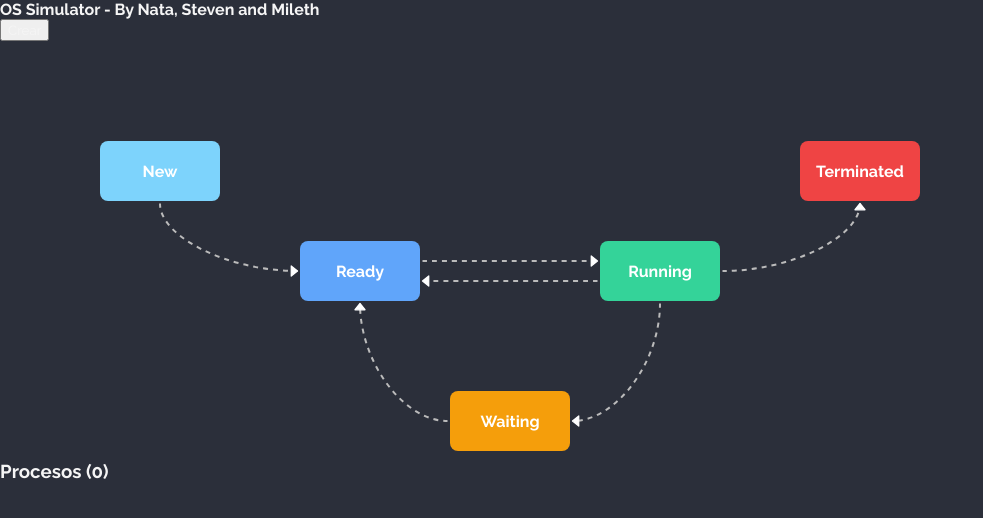
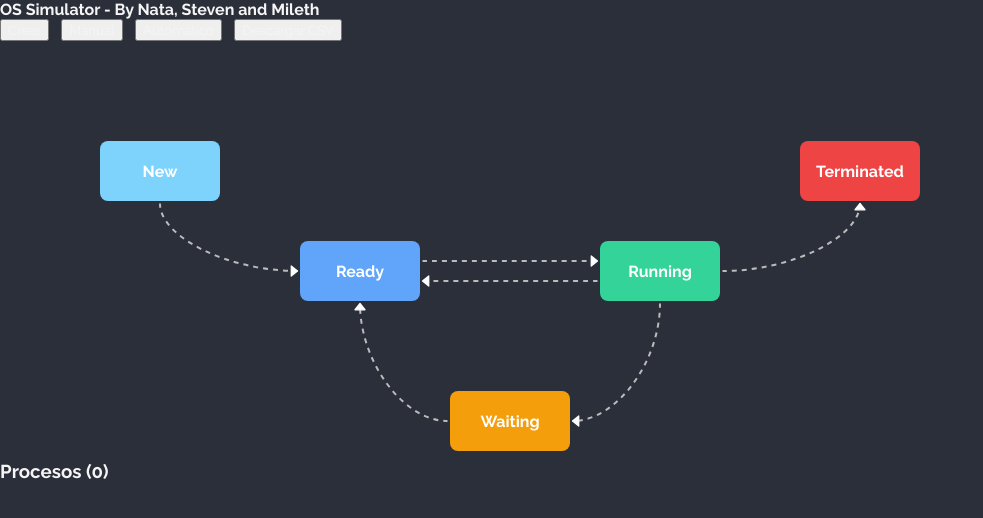
Before and after one commit to Steven-Leon-007/os_process_simulator, a React (Vite) app: page / in a window 1280 px wide. Shown: the top 518 px of the page, without its empty margins (0-983 px from the left). Built offline with nearby package versions, Linux system fonts and the light colour scheme.

Commit message:
Enhance simulation engine: add automatic process creation, speed control, and CSV download functionality; update context and tests accordingly

```diff
--- a/src/components/control-bar/ControlBar.jsx
+++ b/src/components/control-bar/ControlBar.jsx
@@ -1,15 +1,75 @@
-import React from 'react'
-import { useSim } from '../../context/SimulationContext'
+import React, { useState } from 'react';
+import { useSim } from '../../context/SimulationContext';
+
+const SPEEDS = [6000, 3000, 1666, 1500]; // ms para x0.5, x1.0, x1.5, x2.0
+const SPEED_LABELS = ['x0.5', 'x1.0', 'x1.5', 'x2.0'];
 
 const ControlBar = () => {
+  const { create, speed, setSpeed, mode, setMode, state } = useSim();
+  const [showSlider, setShowSlider] = useState(false);
 
-  const { create } = useSim()
+  const handleManual = () => {
+    setMode && setMode('manual');
+    setShowSlider(false);
+  };
+
+  const handleAuto = () => {
+    setMode && setMode('auto');
+    setShowSlider(true);
+  };
+
+  const getCurrentSpeedIndex = () => {
+    const idx = SPEEDS.indexOf(speed);
+    return idx !== -1 ? idx : 1;
+  };
+
+  function downloadCSV(processes) {
+    const header = 'PID;Priority;PC;CpuRegisters;Syscalls;De;Para;Timestamp;Causa\n';
+    const rows = processes.flatMap(p =>
+      p.history.length > 0
+        ? p.history.map(h =>
+            `${p.pid};${h.priority};${h.pc};"${JSON.stringify(h.cpuRegisters)}";"${JSON.stringify(h.syscalls)}";${h.from};${h.to};${h.timestamp};${h.cause}`
+          )
+        : [`${p.pid};${p.priority};${p.pc};"${JSON.stringify(p.cpuRegisters)}";"${JSON.stringify(p.syscalls)}";${p.state};${p.state};${p.createdAt};Creado`]
+    ).join('\n');
+    const csvContent = header + rows;
+    const blob = new Blob([csvContent], { type: 'text/csv' });
+    const url = URL.createObjectURL(blob);
+    const a = document.createElement('a');
+    a.href = url;
+    a.download = 'procesos_historial.csv';
+    document.body.appendChild(a);
+    a.click();
+    document.body.removeChild(a);
+    URL.revokeObjectURL(url);
+  }
 
   return (
-    <div style={{ display: 'flex', gap: 8 }}>
+    <div style={{ display: 'flex', gap: 12, alignItems: 'center' }}>
       <button className="button" onClick={() => create(0)}>Crear</button>
+      <button className={mode === 'manual' ? 'button active' : 'button'} onClick={handleManual}>Manual</button>
+      <span style={{ display: 'flex', alignItems: 'center' }}>
+        <button className={mode === 'auto' ? 'button active' : 'button'} onClick={handleAuto}>Automático</button>
+        {showSlider && (
+          <input
+            type="range"
+            min={0}
+            max={SPEEDS.length - 1}
+            step={1}
+            value={getCurrentSpeedIndex()}
+            onChange={e => setSpeed && setSpeed(SPEEDS[parseInt(e.target.value)])}
+            style={{ marginLeft: 8 }}
+          />
+        )}
+        {showSlider && (
+          <span style={{ marginLeft: 8 }}>{SPEED_LABELS[getCurrentSpeedIndex()]}</span>
+        )}
+      </span>
+      <button className="button" onClick={() => downloadCSV(state.processes)}>
+        Descargar CSV
+      </button>
     </div>
-  )
-}
+  );
+};
 
-export default ControlBar
+export default ControlBar;
--- a/src/context/SimulationContext.jsx
+++ b/src/context/SimulationContext.jsx
@@ -1,11 +1,58 @@
-import React, { createContext, useContext } from 'react'
-import useSimulation from '../hooks/useSimulation'
+import React, { createContext, useContext, useState, useEffect } from 'react';
+import useSimulation from '../hooks/useSimulation';
+import * as engine from '../services/engine.js';
 
 const SimulationContext = createContext(null)
 
 export function SimulationProvider({ children }) {
     const sim = useSimulation()
-    return <SimulationContext.Provider value={sim}>{children}</SimulationContext.Provider>
+    const [mode, setMode] = useState('manual');
+    const [speed, setSpeed] = useState(3000);
+
+    // Crear procesos automáticamente cada 7 segundos en modo automático
+    useEffect(() => {
+        if (mode !== 'auto') return;
+        const interval = setInterval(() => {
+            sim.create(); // Puedes pasar prioridad si lo deseas
+        }, 7000);
+        return () => clearInterval(interval);
+    }, [mode, sim.create]);
+
+    // Sincroniza procesos con el motor cada vez que cambian
+    useEffect(() => {
+        engine.setProcesses(sim.state.processes);
+    }, [sim.state.processes]);
+
+    // Actualiza procesos en la UI cuando el motor los cambie
+    useEffect(() => {
+        engine.setUpdateCallback((newProcesses) => {
+            sim.dispatch({ type: 'SET', payload: { processes: newProcesses } });
+        });
+    }, []);
+
+    // Cambia el modo en el motor y en el contexto
+    const handleSetMode = (newMode) => {
+        setMode(newMode);
+        engine.setMode(newMode);
+    };
+
+    // Cambia la velocidad en el motor y en el contexto
+    const handleSetSpeed = (newSpeed) => {
+        setSpeed(newSpeed);
+        engine.setSpeed(newSpeed);
+    };
+
+    return (
+        <SimulationContext.Provider value={{
+            ...sim,
+            mode,
+            setMode: handleSetMode,
+            speed,
+            setSpeed: handleSetSpeed
+        }}>
+            {children}
+        </SimulationContext.Provider>
+    );
 }
 
 
--- a/src/hooks/useSimulation.js
+++ b/src/hooks/useSimulation.js
@@ -32,8 +32,9 @@ export default function useSimulation() {
     const [state, dispatch] = useReducer(reducer, initialState)
 
 
-    const create = useCallback((priority = 0) => {
-        dispatch({ type: 'CREATE', priority })
+    const create = useCallback((priority) => {
+        const realPriority = (typeof priority === 'number') ? priority : (1 + Math.floor(Math.random() * 9));
+        dispatch({ type: 'CREATE', priority: realPriority })
     }, [])
 
 
--- a/src/services/engine.js
+++ b/src/services/engine.js
@@ -1,6 +1,6 @@
 /**
  * Motor de simulación para auto-transición de procesos.
- * Soporta modos: manual-only, semi-auto, full-auto.
+ * Soporta modos: manual-only, full-auto.
  * Permite pausar, cambiar velocidad y respeta reglas válidas de transición.
  */
 import {
@@ -14,11 +14,14 @@ import {
 } from "./fsm.js";
 
 // Estado interno del motor
-let mode = "manual"; // 'manual', 'semi-auto', 'auto'
-let speed = 1000; // ms entre transiciones (0 = pausa)
+let mode = "manual"; // 'manual', 'auto'
+let speed = 3000; // ms entre transiciones (0 = pausa)
 let timer = null;
 let onUpdate = null; // callback para notificar cambios
 let processes = [];
+
+// Mapa para temporizadores de inactividad por proceso
+let inactivityTimers = {};
 
 /**
  * Configura el callback para notificar cambios en los procesos.
@@ -30,12 +33,17 @@ export function setUpdateCallback(cb) {
 
 /**
  * Configura el modo del motor.
- * @param {'manual'|'semi-auto'|'auto'} newMode
+ * @param {'manual'|'auto'} newMode
  */
 export function setMode(newMode) {
   mode = newMode;
   if (timer) stop();
-  if (mode !== "manual" && speed > 0) start();
+  if (mode === "auto" && speed > 0) start();
+  // Limpiar temporizadores de inactividad si no es manual
+  if (mode !== "manual") {
+    Object.values(inactivityTimers).forEach(clearTimeout);
+    inactivityTimers = {};
+  }
 }
 
 /**
@@ -46,7 +54,7 @@ export function setSpeed(newSpeed) {
   speed = newSpeed;
   if (timer) {
     stop();
-    if (speed > 0 && mode !== "manual") start();
+    if (speed > 0 && mode === "auto") start();
   }
 }
 
@@ -85,10 +93,11 @@ export function stop() {
  * Aplica transiciones automáticas válidas.
  */
 export function step() {
+
   if (!processes || processes.length === 0) return;
   let updated = false;
 
-  // Mapas de transiciones automáticas
+  // Transiciones automáticas
   const AUTO_TRANSITIONS = {
     [STATES.NEW]: (proc) => admit(proc, "auto"),
     [STATES.READY]: (proc) => assignCPU(proc, "auto"),
@@ -97,26 +106,49 @@ export function step() {
     [STATES.WAITING]: (proc) => ioComplete(proc, "auto"),
   };
 
-  const SEMI_AUTO_TRANSITIONS = {
-    [STATES.NEW]: (proc) => admit(proc, "semi-auto"),
-    [STATES.READY]: (proc) => assignCPU(proc, "semi-auto"),
-    // Otros estados requieren intervención manual
-  };
-
   processes.forEach((proc) => {
     if (mode === "auto" && AUTO_TRANSITIONS[proc.state]) {
       AUTO_TRANSITIONS[proc.state](proc);
       updated = true;
-    } else if (mode === "semi-auto" && SEMI_AUTO_TRANSITIONS[proc.state]) {
-      SEMI_AUTO_TRANSITIONS[proc.state](proc);
-      updated = true;
     }
-    // Modo manual: solo avanza si se llama manualmente
+    // En modo manual, no avanza automáticamente aquí
   });
   if (updated && typeof onUpdate === "function") {
-    onUpdate(processes);
+    // Enviar copia profunda para forzar re-render en React
+    const cloned = processes.map(p => ({ ...p }));
+    onUpdate(cloned);
   }
 }
+
+// Lógica para avance por inactividad en modo manual
+function setProcessActivity(proc) {
+  if (mode !== "manual") return;
+  // Reinicia el temporizador de inactividad para este proceso
+  if (inactivityTimers[proc.pid]) {
+    clearTimeout(inactivityTimers[proc.pid]);
+  }
+  inactivityTimers[proc.pid] = setTimeout(() => {
+    // Solo avanza si sigue en modo manual y el proceso sigue en el mismo estado
+    if (mode === "manual") {
+      // Solo avanza si hay transición automática posible
+      const AUTO_TRANSITIONS = {
+        [STATES.NEW]: (p) => admit(p, "manual-inactivity"),
+        [STATES.READY]: (p) => assignCPU(p, "manual-inactivity"),
+        [STATES.RUNNING]: (p) => terminate(p, "manual-inactivity"),
+        [STATES.WAITING]: (p) => ioComplete(p, "manual-inactivity"),
+      };
+        if (AUTO_TRANSITIONS[proc.state]) {
+          AUTO_TRANSITIONS[proc.state](proc);
+          if (typeof onUpdate === "function") {
+            const cloned = processes.map(p => ({ ...p }));
+            onUpdate(cloned);
+          }
+        }
+    }
+  }, 10000); // 10 segundos
+}
+
+// Debes llamar a setProcessActivity(proc) cada vez que el usuario interactúe con el proceso manualmente
 
 /**
  * Actualiza la lista de procesos (ej: si cambia desde el contexto)
@@ -124,6 +156,10 @@ export function step() {
  */
 export function setProcesses(procList) {
   processes = procList;
+  // Reiniciar temporizadores de inactividad si estamos en modo manual
+  if (mode === "manual") {
+    processes.forEach(proc => setProcessActivity(proc));
+  }
 }
 
 /**
@@ -135,6 +171,8 @@ export function resetEngine() {
   onUpdate = null;
   mode = "manual";
   speed = 1000;
+  Object.values(inactivityTimers).forEach(clearTimeout);
+  inactivityTimers = {};
 }
 
 // Exporta el estado actual del motor
--- a/src/services/fsm.js
+++ b/src/services/fsm.js
@@ -48,7 +48,7 @@ const VALID_TRANSITIONS = {
  * @param {number} [priority=0] Prioridad del proceso (0-9)
  * @returns Un objeto que representa el proceso
  */
-export function createProcess(pid, priority = 0) {
+export function createProcess(pid, priority) {
   const now = getTimestamp();
   return {
     pid,
@@ -87,13 +87,35 @@ function transition(process, toState, cause = "manual") {
   }
 
   const now = getTimestamp();
-
-  // Actualizar historial
+// Simulación de cambios en registros y syscalls
+  // Ejemplo: cada vez que se asigna CPU, pc aumenta y se modifica un registro
+  if (toState === STATES.RUNNING) {
+    process.pc += 1;
+    process.cpuRegisters["AX"] = (process.cpuRegisters["AX"] || 0) + 10;
+    process.syscalls.push({ type: "CPU_ASSIGN", at: now });
+  }
+  if (toState === STATES.WAITING) {
+    process.cpuRegisters["IO_WAIT"] = now;
+    process.syscalls.push({ type: "IO_REQUEST", at: now });
+  }
+  if (toState === STATES.READY && fromState === STATES.WAITING) {
+    process.cpuRegisters["IO_DONE"] = now;
+    process.syscalls.push({ type: "IO_COMPLETE", at: now });
+  }
+  if (toState === STATES.TERMINATED) {
+    process.cpuRegisters["END"] = now;
+    process.syscalls.push({ type: "TERMINATE", at: now });
+  }
+  // Actualizar historial, guardando el estado actual de pc, cpuRegisters y syscalls
   process.history.push({
     from: fromState,
     to: toState,
     timestamp: now,
     cause,
+    pc: process.pc,
+    cpuRegisters: JSON.parse(JSON.stringify(process.cpuRegisters)),
+    syscalls: JSON.parse(JSON.stringify(process.syscalls)),
+    priority: process.priority
   });
 
   // Cambiar estado
```
Also changed, not shown: src/models/processModel.js (added, +58 -0 lines), src/services/reportEngine.js (+54 -0 lines), 1 other file (tests, documents, lock files or other folders).
